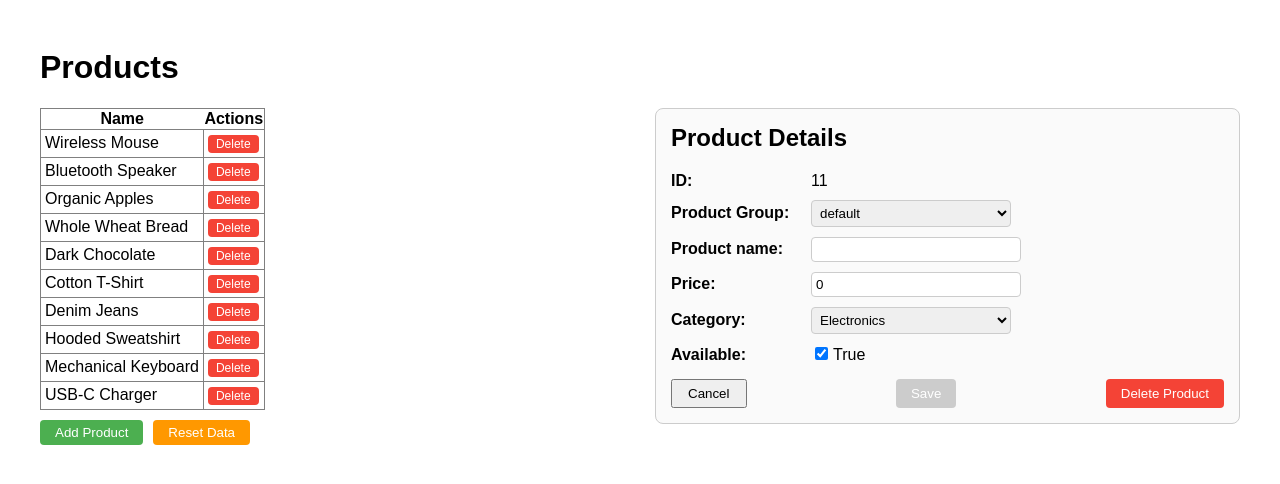
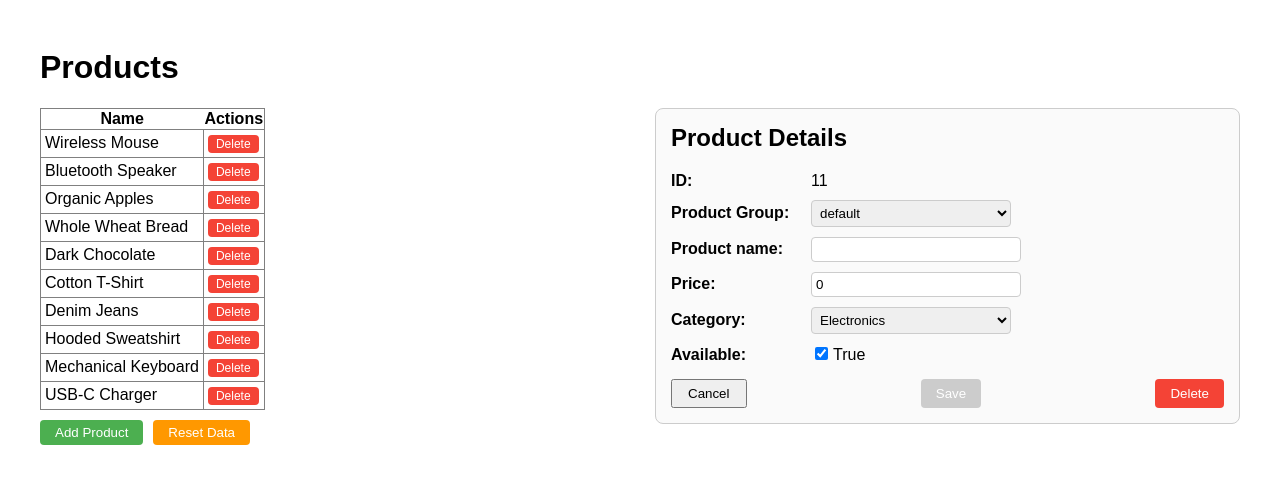
Before and after one commit to greencar77/productdemo, an Angular app: page / in a window 1280 px wide. Both pictures are taken after a click on the button "Add Product". Shown: the top 484 px of the page. Built offline with nearby package versions, Linux system fonts and the light colour scheme.

Commit message:
Produc details button label change

```diff
--- a/src/app/app.html
+++ b/src/app/app.html
@@ -83,7 +83,7 @@
             <div class="actions">
               <button type="button" (click)="cancelEdit()">Cancel</button>
               <button type="button" class="save-button" (click)="saveProduct()" [disabled]="productForm.invalid">Save</button>
-              <button type="button" class="delete-button" (click)="deleteProduct(product.id)">Delete Product</button>
+              <button type="button" class="delete-button" (click)="deleteProduct(product.id)">Delete</button>
             </div>
           </form>
         </div>
```
